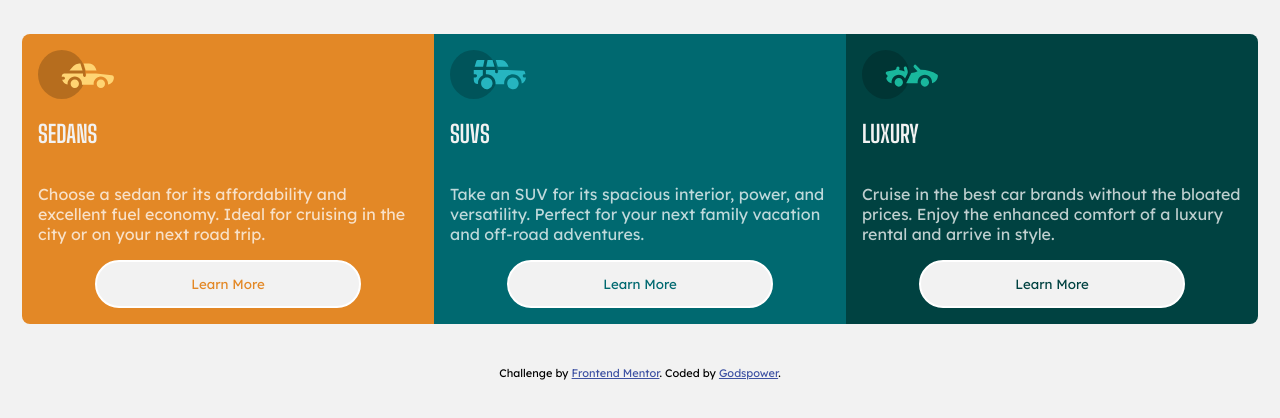
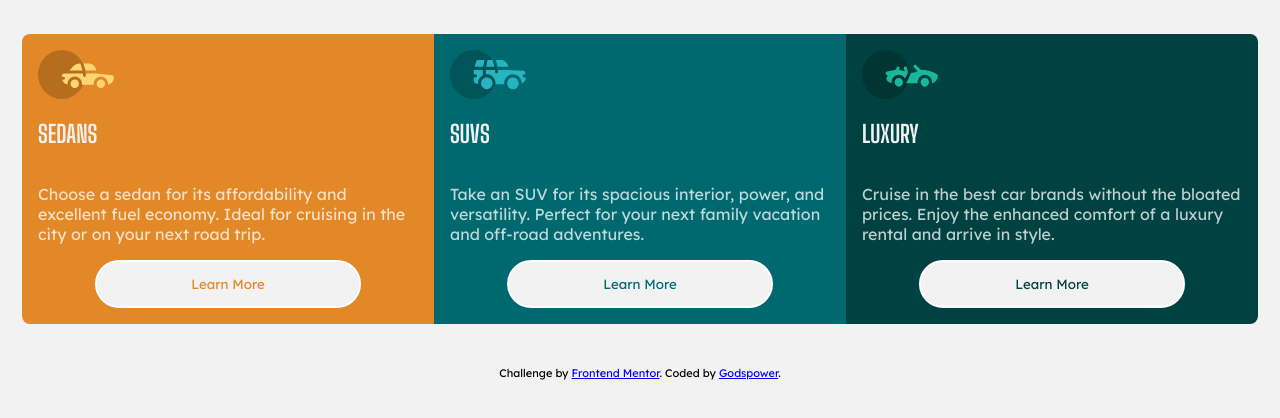
Before and after one commit to Petersgodspower19/3column-preview-card-frontendmentor, a plain HTML site: page index.html in a window 1280 px wide. Drawn offline with Linux system fonts and the light colour scheme.

Commit message:
Update index.html

```diff
--- a/index.html
+++ b/index.html
@@ -17,7 +17,7 @@
   <!-- Feel free to remove these styles or customise in your own stylesheet 👍 -->
   <style>
     .attribution { font-size: 11px; text-align: center; }
-    .attribution a { color: hsl(228, 45%, 44%); }
+    .attribution a { color: blue; }
   </style>
 </head>
 <body>
```
